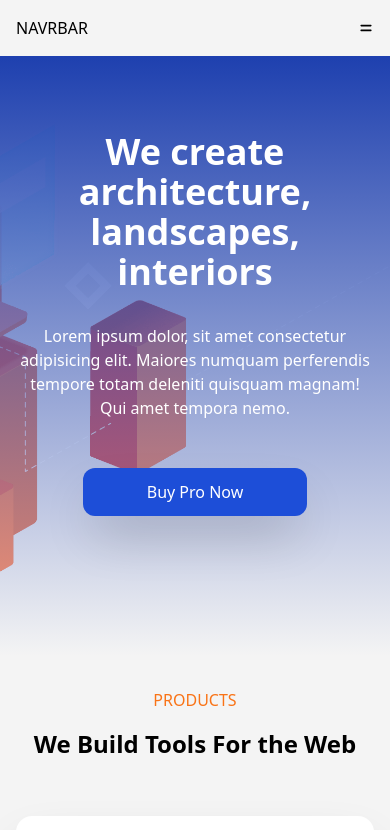
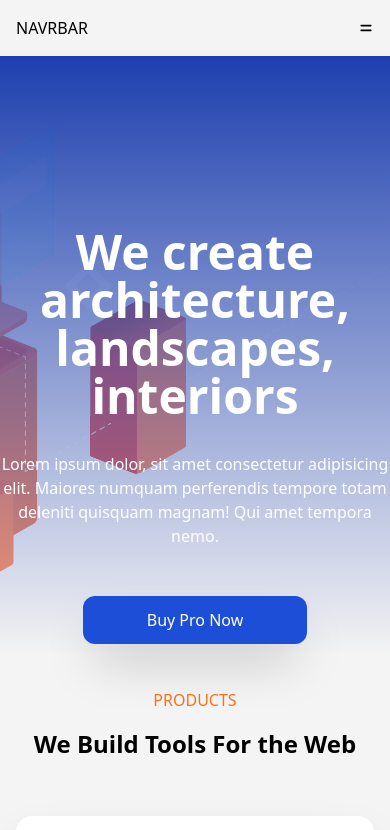
Before and after one commit to rasifrana/construction-react-app, a React (Create React App) app: page / in a window 390 px wide. Shown: the top 830 px of the page. Built offline with nearby package versions, Linux system fonts and the light colour scheme.

Commit message:
add padding

```diff
--- a/src/components/Welcome.jsx
+++ b/src/components/Welcome.jsx
@@ -9,11 +9,11 @@ const Welcome = () => {
 
     return (
         <section className="w-full bg-cover bg-center" style={{ backgroundImage: `url(${img})`, height: '600px' }}>
-            <div className="layer h-full bg-gradient-to-b from-blue-800 px-4">
-                <div className="lg:w-3/4 mx-auto h-full text-white text-center py-16 md:pt-40">
+            <div className="layer h-full bg-gradient-to-b from-blue-800">
+                <div className="lg:w-3/4 mx-auto h-full text-white text-center py-4 md:py-16 pt-40">
 
 
-                    <h1 className=' font-bold mt-3 text-4xl md:text-5xl ' >We create architecture, landscapes, interiors</h1>
+                    <h1 className=' font-bold mt-3 text-5xl ' >We create architecture, landscapes, interiors</h1>
                     <p className='py-8  lg:w-1/2 mx-auto'>Lorem ipsum dolor, sit amet consectetur adipisicing elit. Maiores numquam perferendis tempore totam deleniti quisquam magnam! Qui amet tempora nemo.</p>
 
                     <a href=" " className='py-3 px-16 mt-4 inline-block bg-blue-700 rounded-xl shadow-2xl' >Buy Pro Now</a>
```
